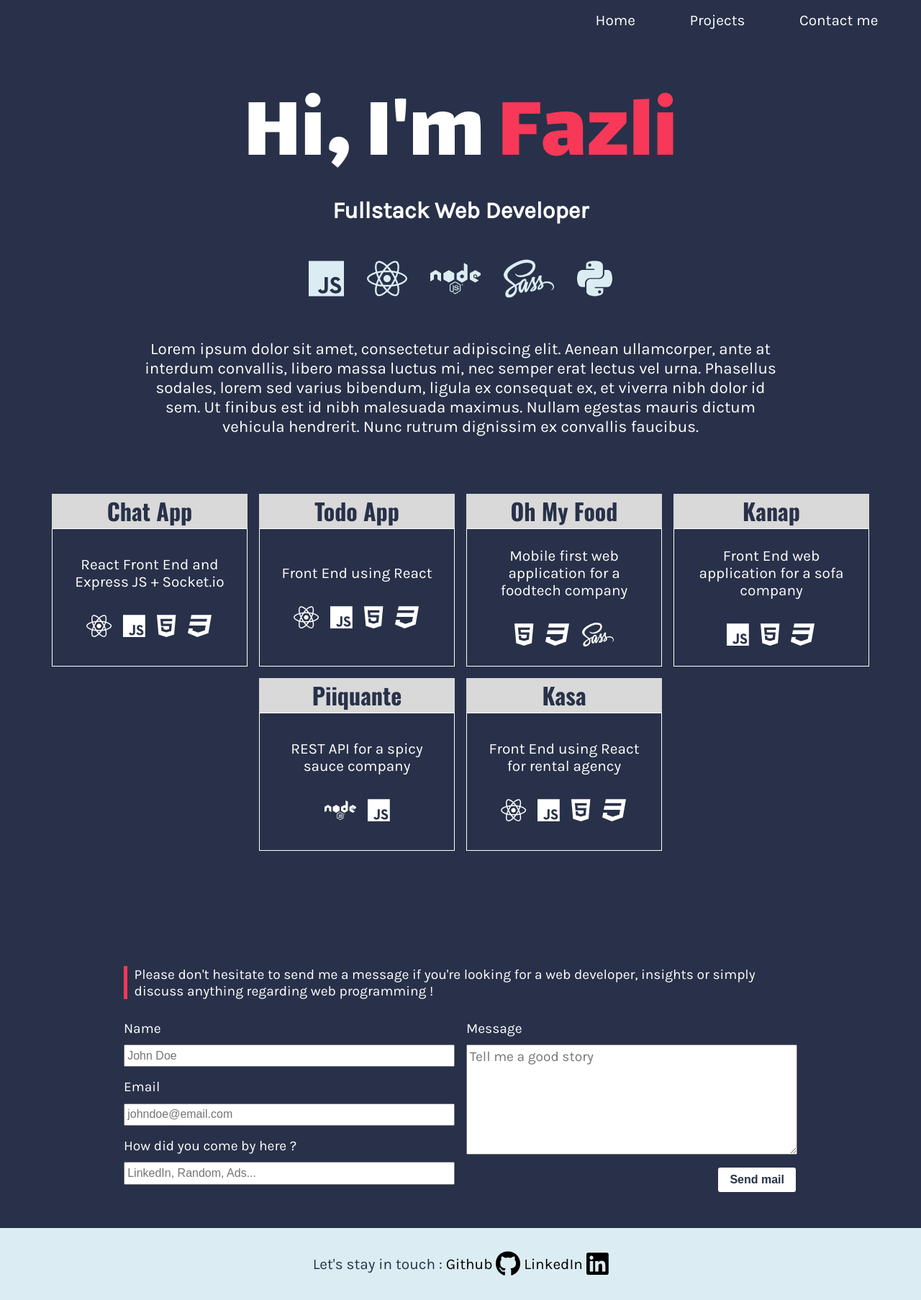
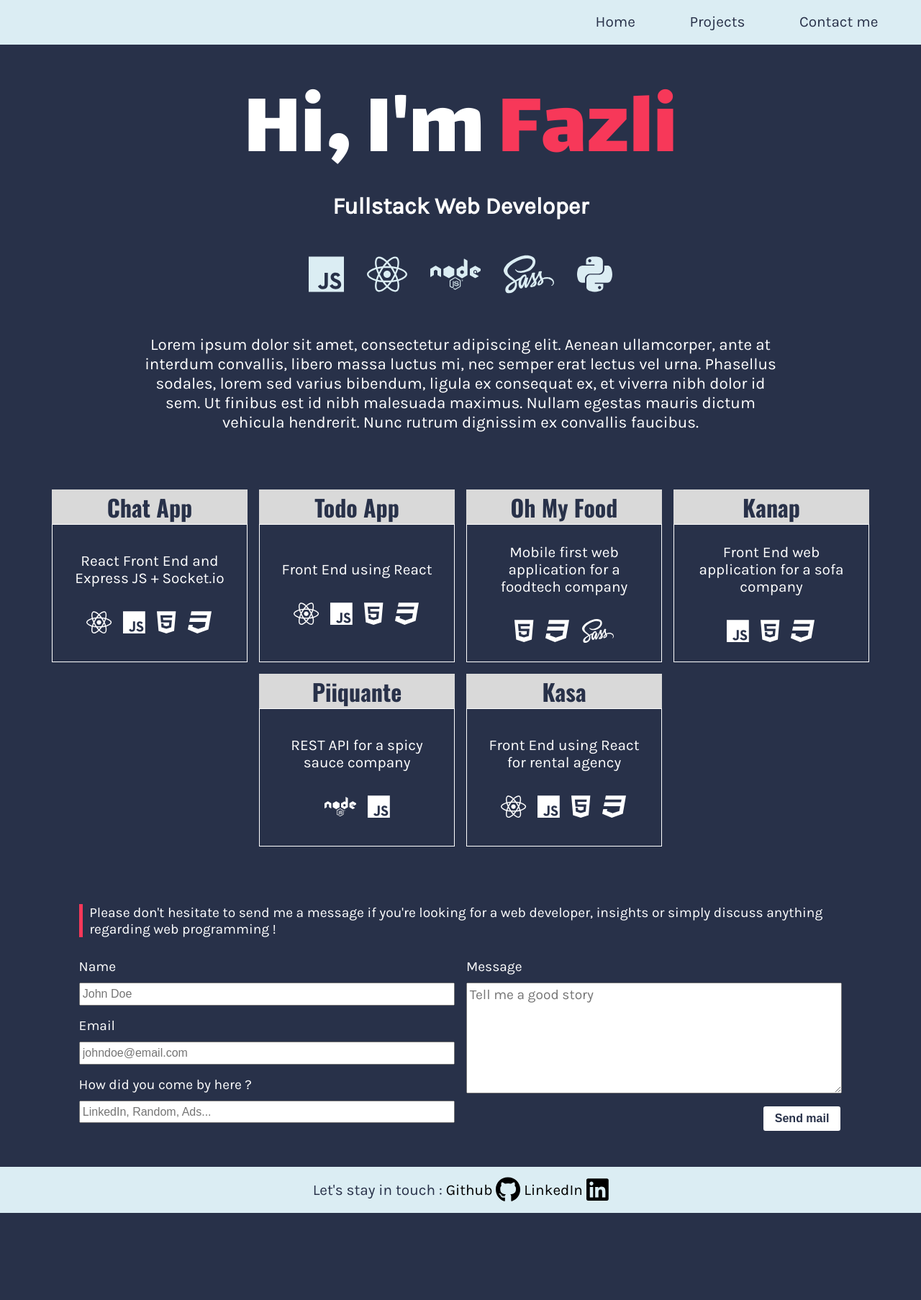
Before and after one commit to karafaze/portefolio, a React (Create React App) app: page / in a window 1280 px wide. Shown: the whole page at 72% size. After the commit the page ends 1685 px from the top, so only its background shows below. Built offline with nearby package versions, Linux system fonts and the light colour scheme.

Commit message:
fixed footer and added control over form data

```diff
--- a/src/components/Form.js
+++ b/src/components/Form.js
@@ -9,6 +9,17 @@ export default function Form2() {
         message: "",
         from: "",
     });
+
+    const checkForFormFields = (form) => {
+        if (form.from_name.trim() !== ''
+            && form.email.trim() !== ''
+            && form.message.trim() !== ''
+            & form.from.trim() !== ''
+            ) {
+                return true;
+            }
+        return false;
+    }
 
     const handleChange = (e) => {
         const { name, value } = e.target;
@@ -23,6 +34,7 @@ export default function Form2() {
 
     const handleSubmit = (e) => {
         e.preventDefault();
+        if (checkForFormFields(formData)){
             send(
                 "service_xma4u0a",
                 "template_q82rkkp",
@@ -35,6 +47,10 @@ export default function Form2() {
                 .catch((err) => {
                     console.log(err);
                 });
+        } else {
+            alert('You need to fill all the fields before submitting the form.')
+        }
+
     };
 
     return (
--- a/src/components/Header.js
+++ b/src/components/Header.js
@@ -2,10 +2,12 @@ import React from 'react'
 
 export default function Header(){
     return (
-        <nav className='navbar'>
-            <a href="#home" className='navbar--items'>Home</a>
-            <a href="#project-list" className='navbar--items'>Projects</a>
-            <a href="#form" className='navbar--items'>Contact me</a>
-        </nav>
+        <header>
+            <nav className='navbar'>
+                <a href="#home" className='navbar--items'>Home</a>
+                <a href="#project-list" className='navbar--items'>Projects</a>
+                <a href="#form" className='navbar--items'>Contact me</a>
+            </nav>
+        </header>
     )
 }
--- a/src/sass/components/_form.scss
+++ b/src/sass/components/_form.scss
@@ -7,26 +7,22 @@
     width: 100%;
     margin-bottom: 3em;
     &--title{
-        width: 75%;
+        width: 85%;
         font-size: 1.2em;
         border-left: 5px solid $color-ternary;
         padding-left: .5em;
         margin-bottom: 1.5em;
-        @include tablet{
-            width: 85%;
-        }
         @include mobile{
             width: 95%;
         }
     }
     &--container{
-        width: 75%;
+        width: 85%;
         display: flex;
         flex-direction: row;
         gap: 1em;
         @include tablet{
             flex-direction: column;
-            width: 85%;
         }
         @include mobile{
             flex-direction: column;
--- a/src/sass/components/_project.scss
+++ b/src/sass/components/_project.scss
@@ -13,7 +13,7 @@
         flex-wrap: wrap;
         justify-content: center;
         gap: 1em;
-        margin-bottom: 10em;
+        margin-bottom: 5em;
     }
     &--top {
         cursor: pointer;
--- a/src/sass/layout/_footer.scss
+++ b/src/sass/layout/_footer.scss
@@ -5,16 +5,21 @@
     align-items: center;
     flex-direction: row;
     gap: 0.3em;
-    padding: 2em 0em;
+    padding: .9em 0em;
     & p{
         font-size: 1.3em;
         color: $color-primary;
+        @include mobile{
+            font-size: 1.1em;
+        }
     }
-
     &--icon{
         font-size: 2.2em;
         color: #000;
         cursor: pointer;
+        @include mobile{
+            font-size: 1.5em;
+        }
         &__container{
             display: flex;
             flex-direction: row;
@@ -24,6 +29,12 @@
                 text-decoration: none;
                 font-size: 1.3em;
                 color: #000;
+                &:hover{
+                    text-decoration: underline;
+                }
+                @include mobile{
+                    font-size: 1.1em;
+                }
             }
         }
     }
--- a/src/sass/layout/_header.scss
+++ b/src/sass/layout/_header.scss
@@ -1,9 +1,13 @@
+header{
+    background-color: $color-quaternary;
+}
+
 .navbar{
     display: flex;
     flex-direction: row;
     justify-content:space-evenly;
     align-items: center;
-    padding: 1em 0;
+    padding: .5em 0;
     width: 40%;
     gap: 1em;
     margin-left: auto;
@@ -16,13 +20,13 @@
     &--items{
         font-size: 1.3em;
         text-decoration: none;
-        color: white;
+        color: $color-primary;
         cursor: pointer;
-        padding-bottom: .5em;
-        border-bottom: 1px solid $color-primary;
+        padding: 0.5em 0em;
+        border-bottom: 1px solid $color-quaternary;;
         &:hover{
             transform: scale(1.1);
-            border-bottom: 1px solid white;
+            border-bottom: 1px solid $color-primary;
         }
     }
 }
```
Lines whose indentation alone changed are shown as unchanged.
